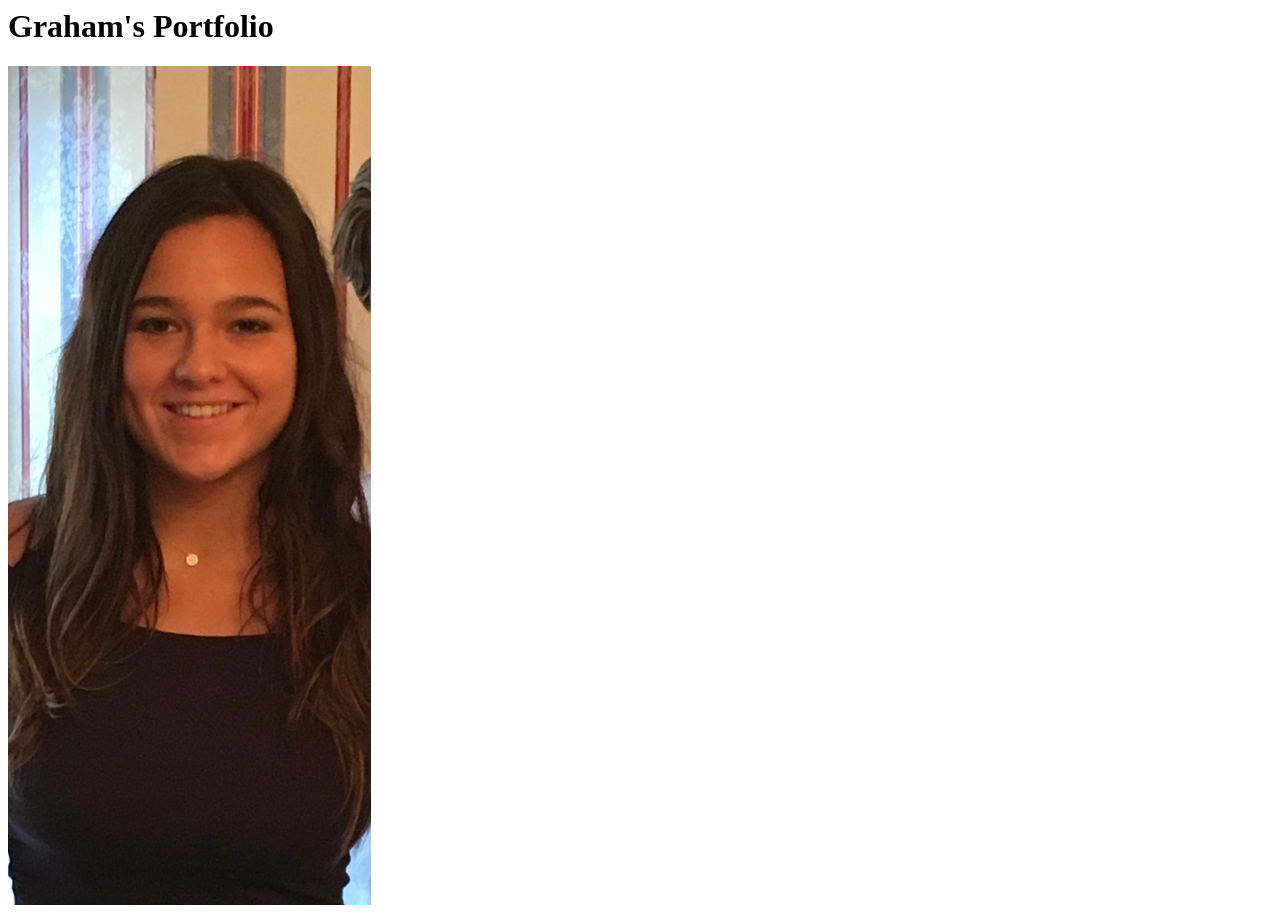
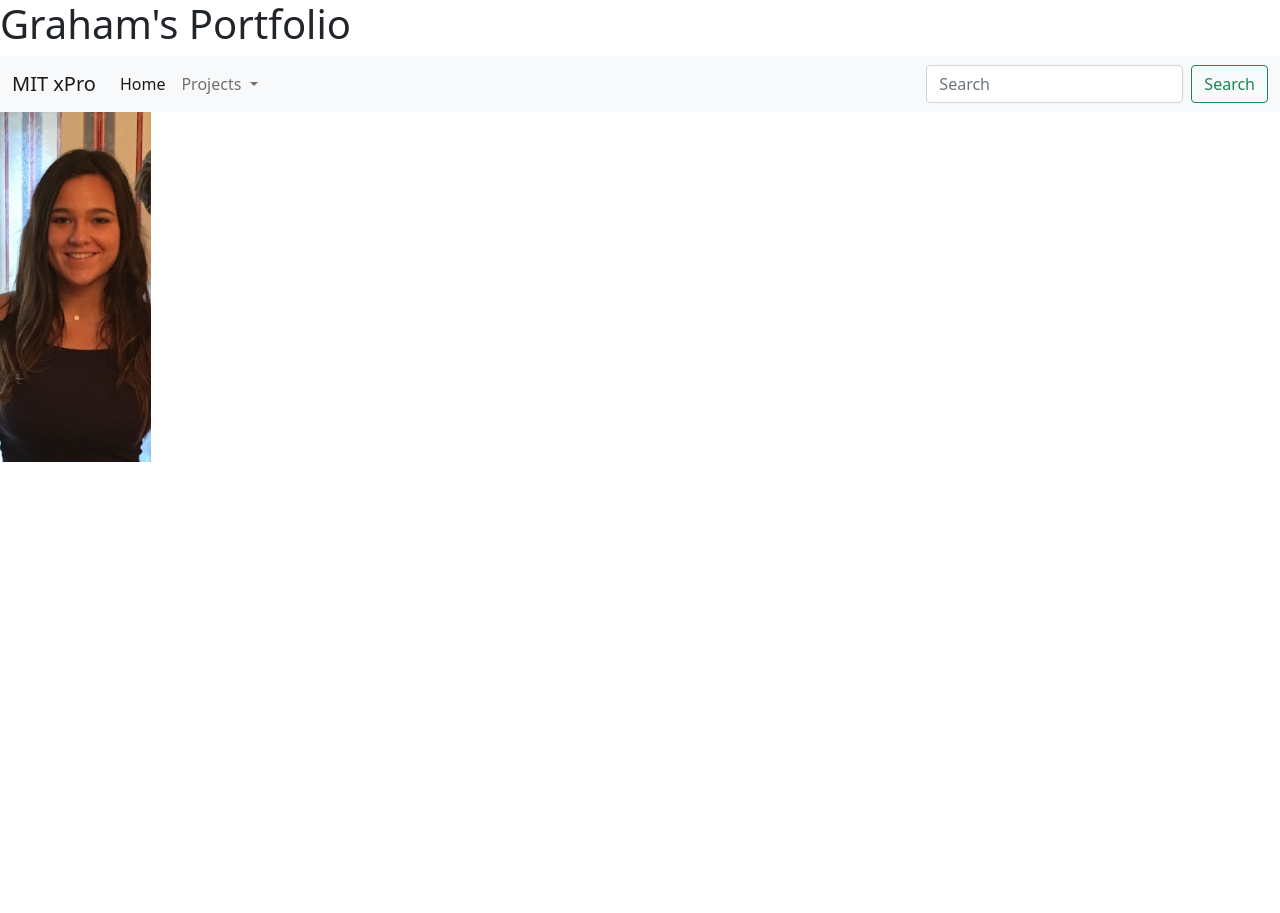
Before and after one commit to holmes-ge/holmes-ge.github.io, a plain HTML site: page index.html in a window 1280 px wide. After the commit the page ends 800 px from the top, so only its background shows below. Drawn offline with nearby package versions, Linux system fonts and the light colour scheme.

Commit message:
Add files via upload
Updated index.html to include nav bar, etc.

```diff
--- a/index.html
+++ b/index.html
@@ -1,4 +1,59 @@
-<html>
+<!DOCTYPE html>
+<html lang="en">
+<head>
+    <meta charset="UTF-8">
+    <meta http-equiv="X-UA-Compatible" content="IE=edge">
+    <!--<meta name="viewport" content="width=device-width, initial-scale=1.0">-->
+    <link rel="stylesheet" type="text/css" href="./styles.css">
+    <!-- CSS only -->
+    <link href="https://cdn.jsdelivr.net/npm/bootstrap@5.1.3/dist/css/bootstrap.min.css" rel="stylesheet" integrity="sha384-1BmE4kWBq78iYhFldvKuhfTAU6auU8tT94WrHftjDbrCEXSU1oBoqyl2QvZ6jIW3" crossorigin="anonymous">
+    <!-- JavaScript Bundle with Popper -->
+    <script src="https://cdn.jsdelivr.net/npm/bootstrap@5.1.3/dist/js/bootstrap.bundle.min.js" integrity="sha384-ka7Sk0Gln4gmtz2MlQnikT1wXgYsOg+OMhuP+IlRH9sENBO0LRn5q+8nbTov4+1p" crossorigin="anonymous"></script>
+    <title>Graham's Portfolio</title>
     <h1>Graham's Portfolio</h1>
-<img src="./bioPic7.jpg">
+</head>
+<body>
+    <nav class="navbar navbar-expand-lg navbar-light bg-light">
+        <div class="container-fluid">
+          <a class="navbar-brand" href="#">MIT xPro</a>
+          <button class="navbar-toggler" type="button" data-bs-toggle="collapse" data-bs-target="#navbarSupportedContent" aria-controls="navbarSupportedContent" aria-expanded="false" aria-label="Toggle navigation">
+            <span class="navbar-toggler-icon"></span>
+          </button>
+          <div class="collapse navbar-collapse" id="navbarSupportedContent">
+            <ul class="navbar-nav me-auto mb-2 mb-lg-0">
+              <li class="nav-item">
+                <a class="nav-link active" aria-current="page" href="#">Home</a>
+              </li>
+              <li class="nav-item dropdown">
+                <a class="nav-link dropdown-toggle" href="#" id="navbarDropdown" role="button" data-bs-toggle="dropdown" aria-expanded="false">
+                  Projects
+                </a>
+                <ul class="dropdown-menu" aria-labelledby="navbarDropdown">
+                  <li><a class="dropdown-item" href="https://github.com/holmes-ge/Pacman.git">Pacman Exercise</a></li>
+                  <li><a class="dropdown-item" href="https://github.com/holmes-ge/Eye-Movement.git">Eye Movement Exercise</a></li>
+                  <!--<li><hr class="dropdown-divider"></li>-->
+                  <li><a class="dropdown-item" href="https://github.com/holmes-ge/Real-Time-Bus-Tracker.git">Real Time Bus Tracker Exercise</a></li>
+                </ul>
+              </li>
+             <!--<li class="nav-item">
+                <a class="nav-link" href="#">Contact</a>
+              </li>-->
+
+              <!--<li class="nav-item">
+                <a class="nav-link disabled">Disabled</a>
+              </li>-->
+            </ul>
+            <form class="d-flex">
+              <input class="form-control me-2" type="search" placeholder="Search" aria-label="Search">
+              <button class="btn btn-outline-success" type="submit">Search</button>
+            </form>
+          </div>
+        </div>
+      </nav>
+
+    <img src="./bioPic7.jpg" height="350px">
+
+
+
+</body>
 </html>
```
